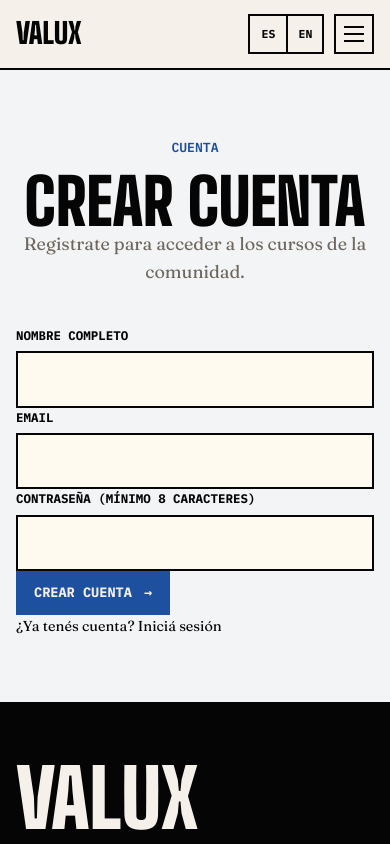
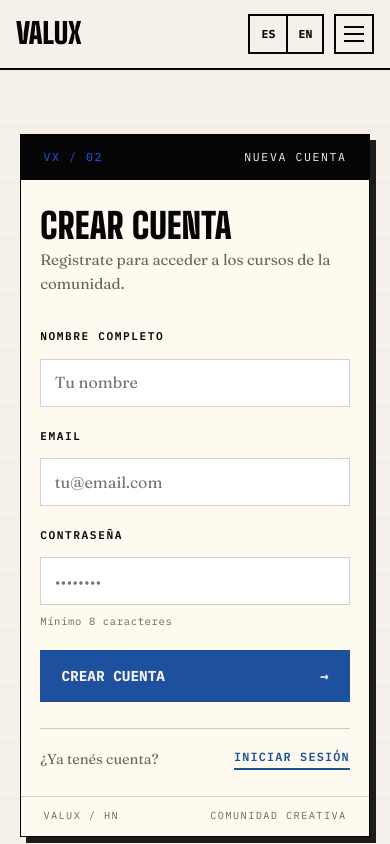
Before and after one commit to MaycollJaramillo01/valux.hn, a Next.js app: page /registro in a window 390 px wide. Shown: the top 844 px of the page. Built offline with nearby package versions, Linux system fonts and the light colour scheme; no server answers.

Commit message:
Redesign login and register pages with editorial auth panel

```diff
--- /dev/null
+++ b/public/css/auth.css
@@ -0,0 +1,179 @@
+/* VALUX — panel de autenticación (login / registro)
+   Sigue el sistema editorial de styles.css: tinta, papel, royal, mono. */
+
+.auth-section {
+    min-height: calc(100vh - var(--header-h));
+    display: flex;
+    align-items: center;
+    justify-content: center;
+    padding: 4rem 1.25rem 5rem;
+    background:
+        linear-gradient(rgba(5, 5, 5, .035) 1px, transparent 1px) 0 0 / 100% 56px,
+        var(--paper);
+}
+
+.auth-card {
+    width: 100%;
+    max-width: 460px;
+    background: var(--paper-2);
+    border: 1px solid var(--ink);
+    box-shadow: 10px 10px 0 rgba(5, 5, 5, .9);
+}
+
+.auth-card-head {
+    display: flex;
+    align-items: center;
+    justify-content: space-between;
+    gap: 1rem;
+    padding: .8rem 1.4rem;
+    border-bottom: 1px solid var(--ink);
+    background: var(--ink);
+    color: var(--paper);
+    font-family: var(--font-mono);
+    font-size: .72rem;
+    letter-spacing: .14em;
+    text-transform: uppercase;
+}
+
+.auth-card-head .auth-index {
+    color: var(--royal-electric);
+}
+
+.auth-card-body {
+    padding: 2.2rem 1.6rem 2rem;
+}
+
+.auth-title {
+    margin: 0 0 .4rem;
+    font-family: var(--font-display);
+    font-weight: 900;
+    font-size: clamp(2.2rem, 6vw, 2.9rem);
+    line-height: .95;
+    letter-spacing: .01em;
+    text-transform: uppercase;
+}
+
+.auth-lead {
+    margin: 0 0 2rem;
+    font-size: .95rem;
+    color: var(--muted);
+}
+
+.auth-form {
+    display: grid;
+    gap: 1.3rem;
+}
+
+.auth-field {
+    display: grid;
+    gap: .45rem;
+}
+
+.auth-field label {
+    font-family: var(--font-mono);
+    font-size: .7rem;
+    font-weight: 600;
+    letter-spacing: .14em;
+    text-transform: uppercase;
+    color: var(--ink);
+}
+
+.auth-field input {
+    width: 100%;
+    min-height: 48px;
+    padding: .6rem .85rem;
+    font-family: var(--font-body);
+    font-size: 1rem;
+    color: var(--ink);
+    background: var(--white);
+    border: 1px solid var(--line);
+    border-radius: 0;
+    outline: none;
+    transition: border-color .2s var(--ease), box-shadow .2s var(--ease);
+}
+
+.auth-field input:focus {
+    border-color: var(--royal);
+    box-shadow: 4px 4px 0 rgba(30, 80, 160, .25);
+}
+
+.auth-field .auth-hint {
+    font-family: var(--font-mono);
+    font-size: .66rem;
+    letter-spacing: .06em;
+    color: var(--muted);
+}
+
+.auth-error {
+    margin: 0;
+    padding: .65rem .85rem;
+    font-family: var(--font-mono);
+    font-size: .76rem;
+    letter-spacing: .04em;
+    color: var(--terracotta);
+    background: rgba(182, 90, 58, .08);
+    border: 1px solid var(--terracotta);
+}
+
+.auth-submit {
+    width: 100%;
+    justify-content: space-between;
+}
+
+.auth-submit:disabled {
+    opacity: .6;
+    cursor: wait;
+    transform: none;
+}
+
+.auth-alt {
+    margin: 1.6rem 0 0;
+    padding-top: 1.2rem;
+    border-top: 1px solid var(--line);
+    display: flex;
+    align-items: center;
+    justify-content: space-between;
+    gap: 1rem;
+    flex-wrap: wrap;
+    font-size: .9rem;
+    color: var(--muted);
+}
+
+.auth-alt a {
+    font-family: var(--font-mono);
+    font-size: .74rem;
+    font-weight: 600;
+    letter-spacing: .1em;
+    text-transform: uppercase;
+    color: var(--royal);
+    border-bottom: 2px solid currentColor;
+    padding-bottom: .1rem;
+    transition: color .2s var(--ease);
+}
+
+.auth-alt a:hover {
+    color: var(--royal-electric);
+}
+
+.auth-foot {
+    padding: .7rem 1.4rem;
+    border-top: 1px solid var(--line);
+    font-family: var(--font-mono);
+    font-size: .64rem;
+    letter-spacing: .14em;
+    text-transform: uppercase;
+    color: var(--muted);
+    display: flex;
+    justify-content: space-between;
+    gap: 1rem;
+}
+
+@media (max-width: 480px) {
+    .auth-card {
+        box-shadow: 6px 6px 0 rgba(5, 5, 5, .9);
+    }
+
+    .auth-card-body {
+        padding: 1.8rem 1.2rem 1.6rem;
+    }
+}
--- a/src/app/layout.tsx
+++ b/src/app/layout.tsx
@@ -16,6 +16,7 @@ export default function RootLayout({ children }: { children: React.ReactNode })
         <link rel="preconnect" href="https://fonts.googleapis.com" />
         <link rel="preconnect" href="https://fonts.gstatic.com" crossOrigin="anonymous" />
         <link rel="stylesheet" href="/css/styles.css" />
+        <link rel="stylesheet" href="/css/auth.css" />
       </head>
       <body>
         {children}
--- a/src/app/registro/RegisterForm.tsx
+++ b/src/app/registro/RegisterForm.tsx
@@ -38,34 +38,25 @@ export default function RegisterForm() {
   }
 
   return (
-    <form className="form-grid" onSubmit={handleSubmit}>
-      <div className="field">
+    <form className="auth-form" onSubmit={handleSubmit}>
+      <div className="auth-field">
         <label htmlFor="name" data-es="Nombre completo" data-en="Full name">Nombre completo</label>
-        <input id="name" name="name" type="text" required autoComplete="name" />
+        <input id="name" name="name" type="text" required autoComplete="name" placeholder="Tu nombre" />
       </div>
-      <div className="field">
+      <div className="auth-field">
         <label htmlFor="email">Email</label>
-        <input id="email" name="email" type="email" required autoComplete="email" />
+        <input id="email" name="email" type="email" required autoComplete="email" placeholder="tu@email.com" />
       </div>
-      <div className="field">
-        <label htmlFor="password" data-es="Contraseña (mínimo 8 caracteres)" data-en="Password (min. 8 characters)">
-          Contraseña (mínimo 8 caracteres)
-        </label>
-        <input id="password" name="password" type="password" required minLength={8} autoComplete="new-password" />
+      <div className="auth-field">
+        <label htmlFor="password" data-es="Contraseña" data-en="Password">Contraseña</label>
+        <input id="password" name="password" type="password" required minLength={8} autoComplete="new-password" placeholder="••••••••" />
+        <span className="auth-hint" data-es="Mínimo 8 caracteres" data-en="At least 8 characters">Mínimo 8 caracteres</span>
       </div>
-      <div style={{ display: 'flex', justifyContent: 'space-between', alignItems: 'center', gap: '1rem', flexWrap: 'wrap' }}>
-        <button type="submit" className="btn btn-primary" disabled={loading}>
-          <span data-es="Crear cuenta" data-en="Create account">{loading ? 'Creando…' : 'Crear cuenta'}</span>
-          <span className="arrow">→</span>
-        </button>
-        {error && (
-          <span className="form-status" style={{ fontSize: '.9rem', color: '#b3261e' }}>{error}</span>
-        )}
-      </div>
-      <p style={{ fontSize: '.9rem' }}>
-        <span data-es="¿Ya tenés cuenta? " data-en="Already have an account? ">¿Ya tenés cuenta? </span>
-        <a href="/login" data-es="Iniciá sesión" data-en="Sign in">Iniciá sesión</a>
-      </p>
+      {error && <p className="auth-error" role="alert">{error}</p>}
+      <button type="submit" className="btn btn-primary btn-lg auth-submit" disabled={loading}>
+        <span data-es="Crear cuenta" data-en="Create account">{loading ? 'Creando…' : 'Crear cuenta'}</span>
+        <span className="btn-glyph" aria-hidden="true">→</span>
+      </button>
     </form>
   );
 }
--- a/src/app/registro/page.tsx
+++ b/src/app/registro/page.tsx
@@ -14,20 +14,31 @@ export default async function RegisterPage() {
     <>
       <SiteHeader />
       <main id="main">
-        <section className="bg-soft">
-          <div className="container container-narrow">
-            <div className="section-head center">
-              <span className="eyebrow" data-es="Cuenta" data-en="Account">Cuenta</span>
-              <h2 data-es="Crear cuenta" data-en="Create account">Crear cuenta</h2>
+        <section className="auth-section">
+          <div className="auth-card">
+            <div className="auth-card-head">
+              <span className="auth-index">VX / 02</span>
+              <span data-es="Nueva cuenta" data-en="New account">Nueva cuenta</span>
+            </div>
+            <div className="auth-card-body">
+              <h1 className="auth-title" data-es="Crear cuenta" data-en="Create account">Crear cuenta</h1>
               <p
-                className="lead"
+                className="auth-lead"
                 data-es="Registrate para acceder a los cursos de la comunidad."
                 data-en="Sign up to access the community's courses."
               >
                 Registrate para acceder a los cursos de la comunidad.
               </p>
+              <RegisterForm />
+              <div className="auth-alt">
+                <span data-es="¿Ya tenés cuenta?" data-en="Already have an account?">¿Ya tenés cuenta?</span>
+                <a href="/login" data-es="Iniciar sesión" data-en="Sign in">Iniciar sesión</a>
+              </div>
             </div>
-            <RegisterForm />
+            <div className="auth-foot">
+              <span>VALUX / HN</span>
+              <span data-es="Comunidad creativa" data-en="Creative community">Comunidad creativa</span>
+            </div>
           </div>
         </section>
       </main>
```
Also changed, not shown: src/app/login/LoginForm.tsx (+10 -18 lines), src/app/login/page.tsx (+21 -7 lines).
